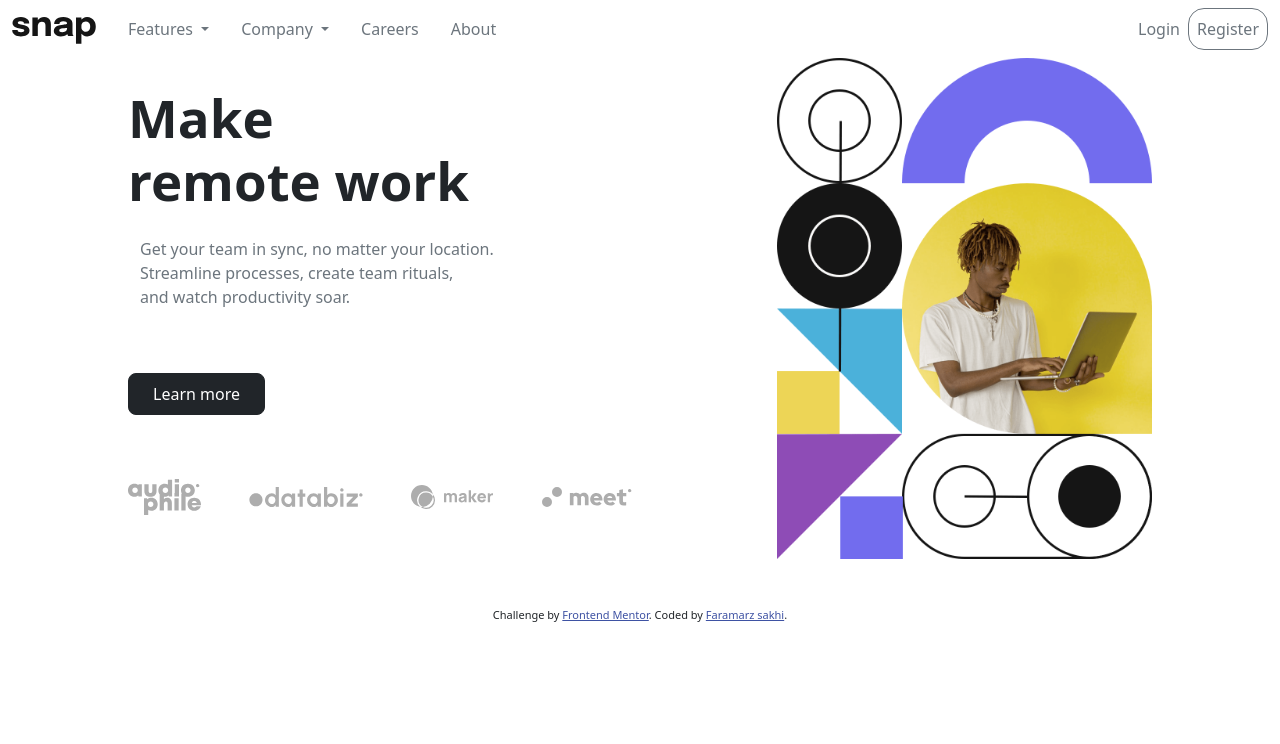
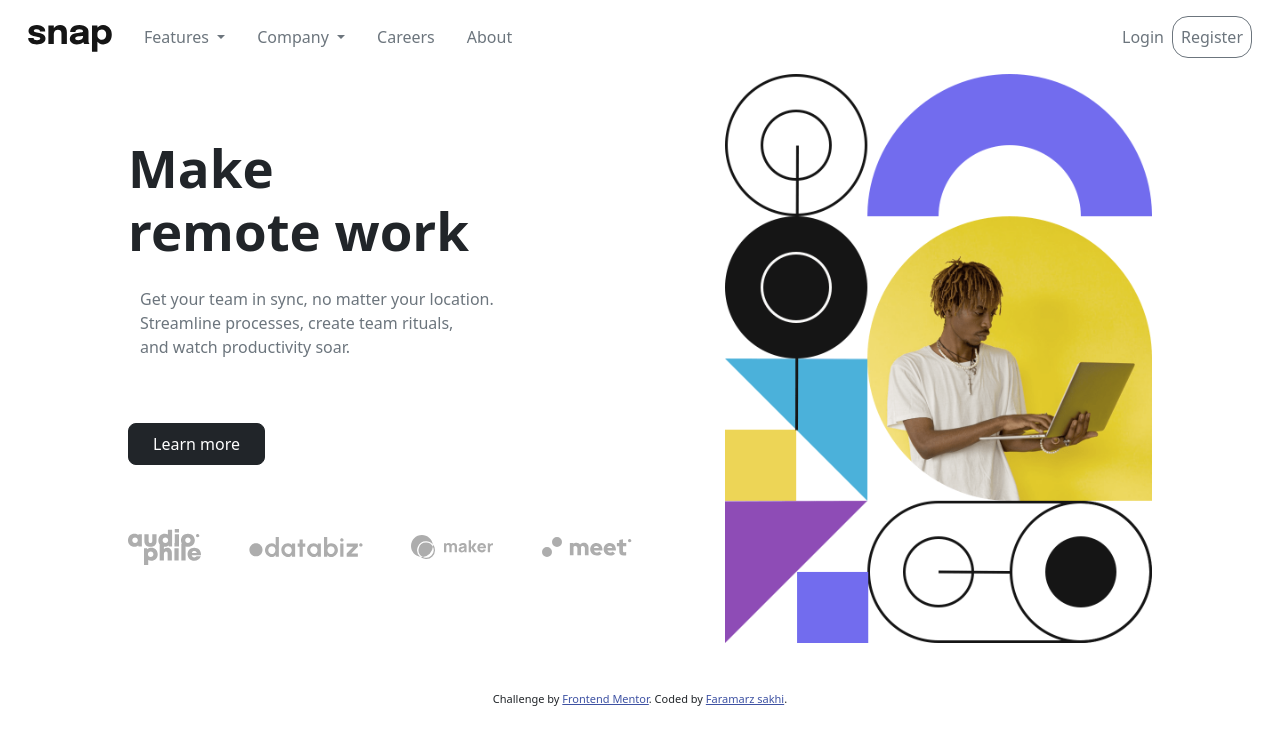
Before and after one commit to faramarzsakhi/intro-section, a plain HTML site: page index.html in a window 1280 px wide. Drawn offline with Linux system fonts and the light colour scheme; a script that the page names is missing.

Commit message:
new update
fixed some paddings

```diff
--- a/index.html
+++ b/index.html
@@ -14,7 +14,7 @@
 
 <body>
   <!-- navbar section -->
-   <nav class="navbar navbar-expand-lg bg-transparent">
+   <nav class="navbar navbar-expand-lg bg-transparent p-3">
     <div class="container-fluid">
       <a class="navbar-brand" href="#"><img src="images/logo.svg" alt="logo"></a>
       <button class="navbar-toggler border-0" type="button" data-bs-toggle="offcanvas"
--- a/styles/style.scss
+++ b/styles/style.scss
@@ -6,6 +6,9 @@ $almost-black: hsl(0, 0%, 8%);
 .offcanvas-body .nav-link:hover{
     color: black !important;
     border-color: black !important;
+}
+body{
+    background-color: $almost-white;
 }
 @media (max-width:992px){
     div.mainbody{
@@ -24,6 +27,6 @@ $almost-black: hsl(0, 0%, 8%);
     }
 
 }
-img.d-none.d-lg-block.img-fluid{
-    width: 88%;
-}
+// img.d-none.d-lg-block.img-fluid{
+//     width: 88%;
+// }
```
Also changed, not shown: styles/style.css, 1 other file.
